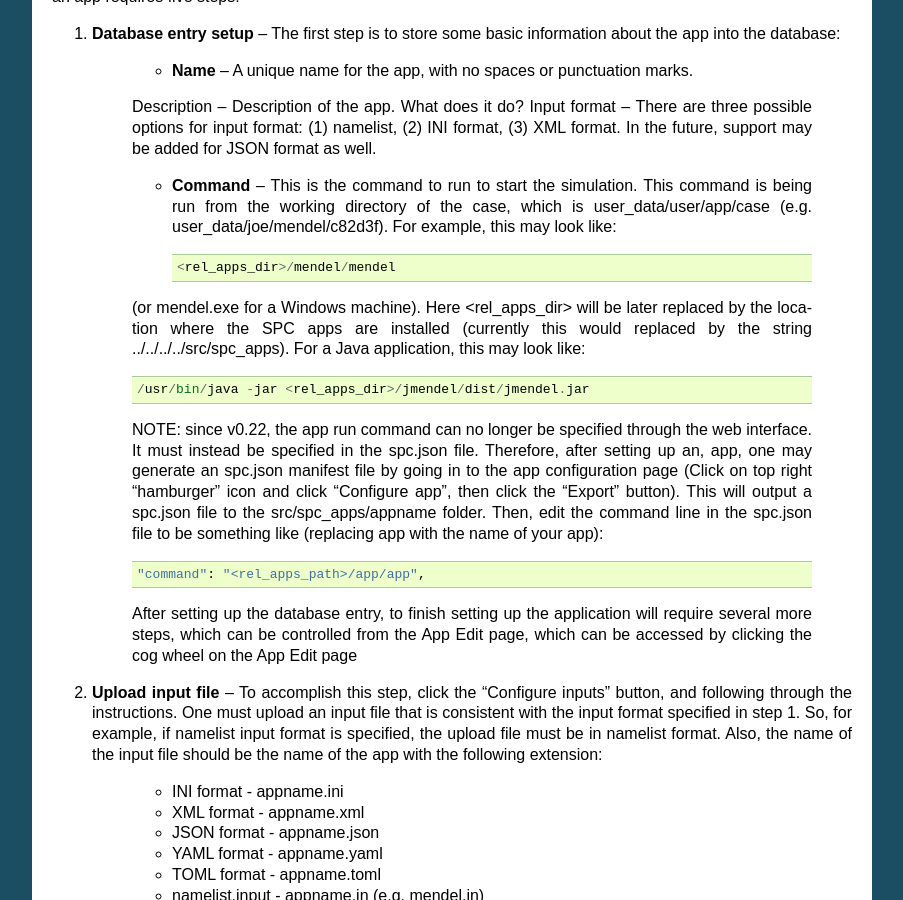
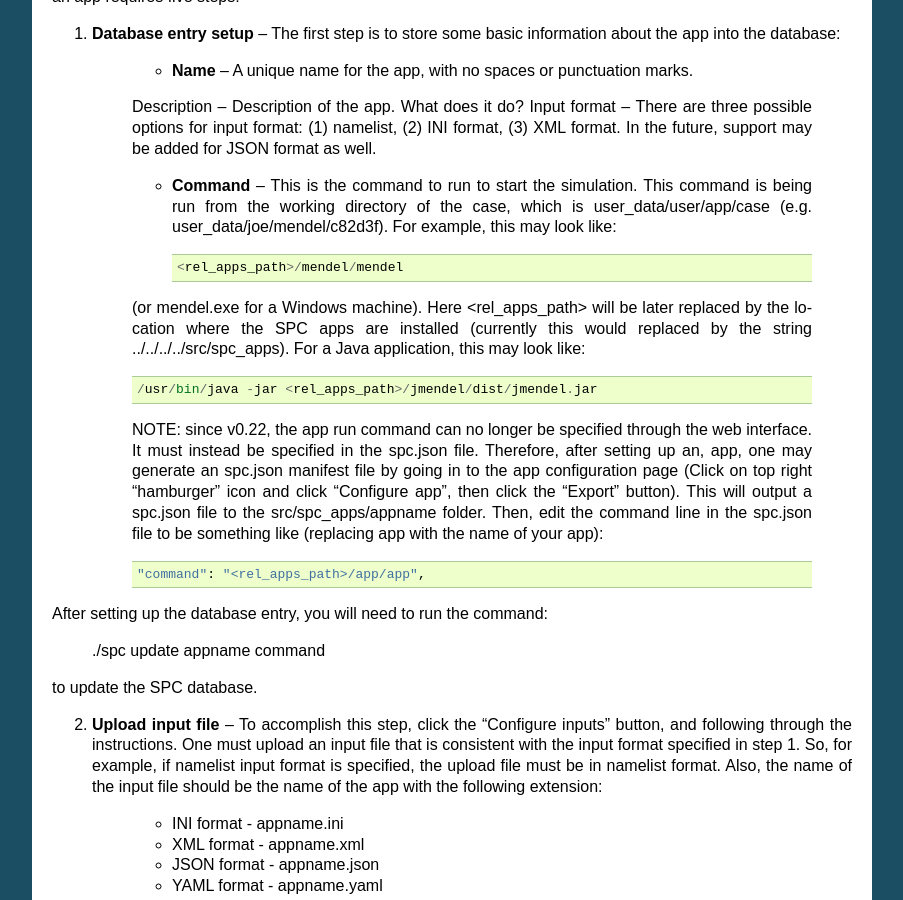
Before and after one commit to whbrewer/spc, a Sphinx documentation site: the page built from docs/index.rst, in a window 1280 px wide and 900 px high, scrolled down 1090 px. Shown: the whole window, without its empty margins (198-1101 px from the left). Built offline with Sphinx 7.4.7, drawn with Linux system fonts in a browser that asks for light colours.

Commit message:
update docs about ./spc update appname command

```diff
--- a/docs/index.rst
+++ b/docs/index.rst
@@ -42,17 +42,21 @@ To install an app interactively, click the Apps button, then click the +Add butt
 
 	* **Command** – This is the command to run to start the simulation.  This command is being run from the working directory of the case, which is user_data/user/app/case (e.g. user_data/joe/mendel/c82d3f).   For example, this may look like::
 
-	    <rel_apps_dir>/mendel/mendel
+	    <rel_apps_path>/mendel/mendel
 
-	(or mendel.exe for a Windows machine).  Here <rel_apps_dir> will be later replaced by the location where the SPC apps are installed (currently this would replaced by the string ../../../../src/spc_apps). For a Java application, this may look like::
+	(or mendel.exe for a Windows machine).  Here <rel_apps_path> will be later replaced by the location where the SPC apps are installed (currently this would replaced by the string ../../../../src/spc_apps). For a Java application, this may look like::
 
-		/usr/bin/java -jar <rel_apps_dir>/jmendel/dist/jmendel.jar
+		/usr/bin/java -jar <rel_apps_path>/jmendel/dist/jmendel.jar
 
 	NOTE: since v0.22, the app run command can no longer be specified through the web interface.  It must instead be specified in the spc.json file.  Therefore, after setting up an, app, one may generate an spc.json manifest file by going in to the app configuration page (Click on top right “hamburger” icon and click “Configure app”, then click the “Export” button).  This will output a spc.json file to the src/spc_apps/appname folder.   Then, edit the command line in the  spc.json file to be something like (replacing app with the name of your app)::
 
 		"command": "<rel_apps_path>/app/app",
 
-	After setting up the database entry, to finish setting up the application will require several more steps, which can be controlled from the App Edit page, which can be accessed by clicking the cog wheel on the App Edit page
+After setting up the database entry,  you will need to run the command:
+
+                ./spc update appname command
+
+to update the SPC database.
 
 2. **Upload input file** – To accomplish this step, click the “Configure inputs” button, and following through the instructions. One must upload an input file that is consistent with the input format specified in step 1.  So, for example, if namelist input format is specified, the upload file must be in namelist format.  Also, the name of the input file should be the name of the app with the following extension:
 
```
